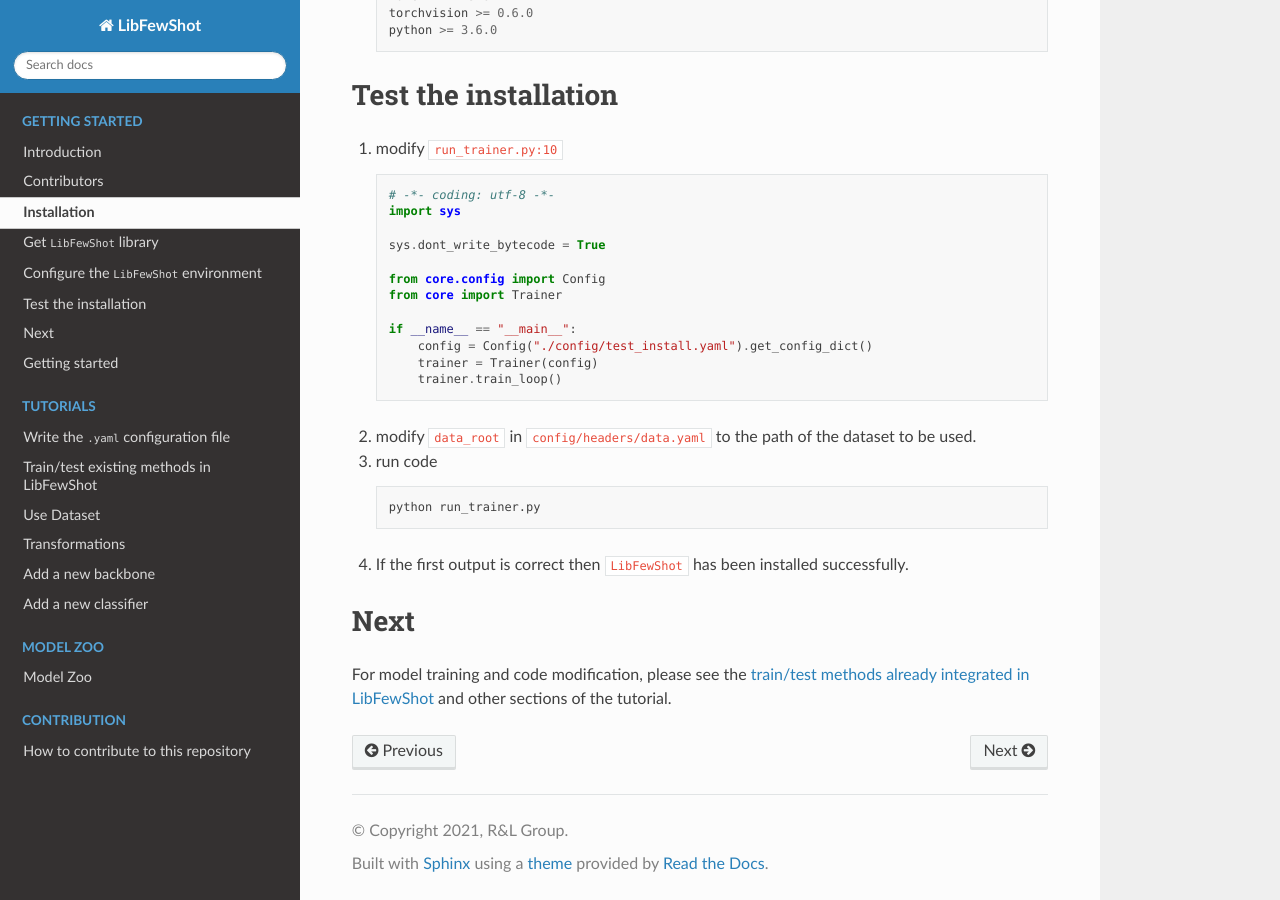
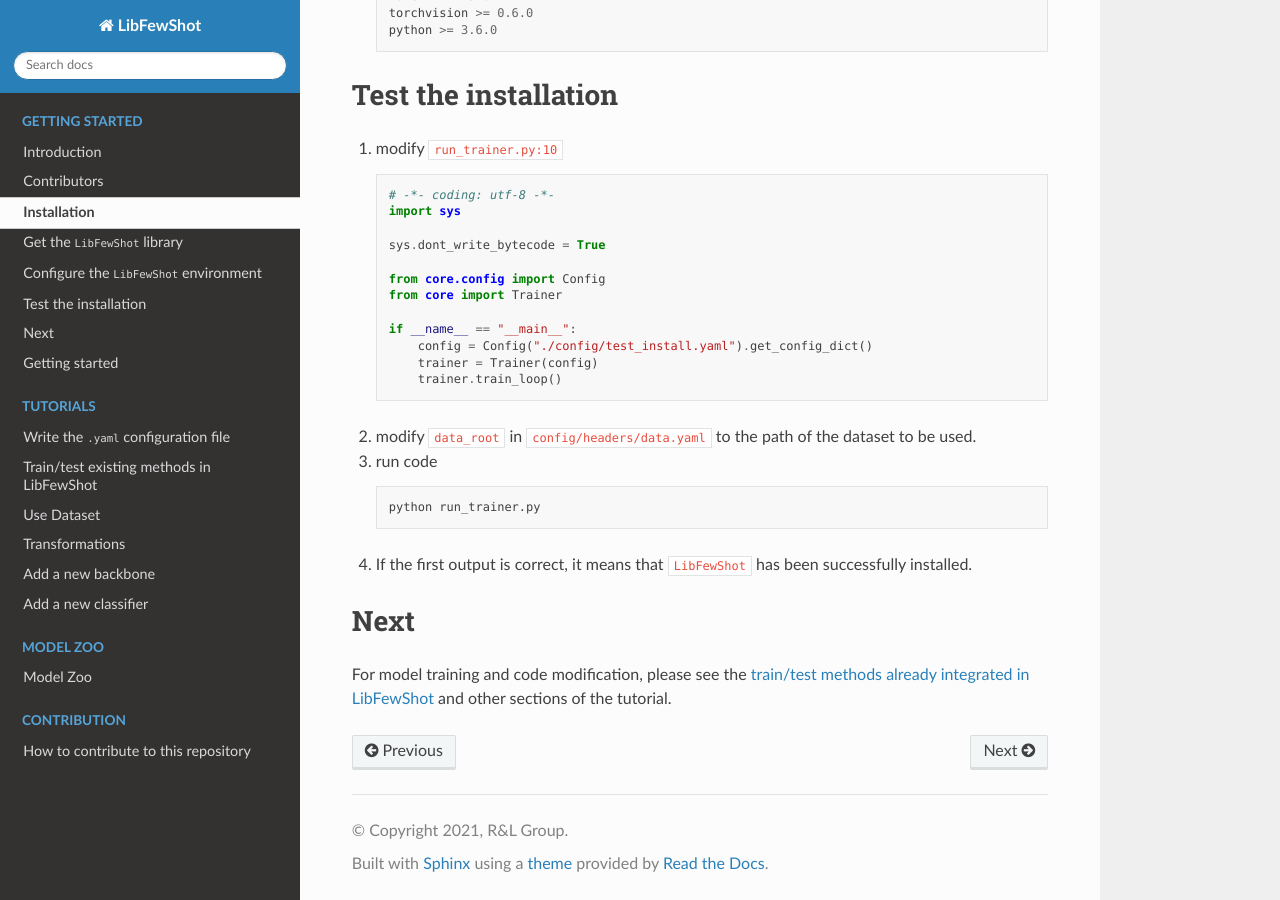
Before and after one commit to RL-VIG/LibFewShot, a Sphinx documentation site: the page built from docs/install.md, in a window 1280 px wide and 900 px high, scrolled down 929 px. Built offline with Sphinx 7.4.7 and the Read the Docs theme 2.0.0, drawn with Linux system fonts in a browser that asks for light colours.

Commit message:
Make a bit modifications

````diff
--- a/docs/install.md
+++ b/docs/install.md
@@ -2,7 +2,7 @@
 
 This section provides a tutorial on building a working environment for `LibFewShot` from scratch.
 
-## Get `LibFewShot` library
+## Get the `LibFewShot` library
 
 Use the following command to get `LibFewShot`:
 
@@ -62,7 +62,7 @@
    ```shell
    python run_trainer.py
    ```
-4. If the first output is correct then `LibFewShot` has been installed successfully.
+4. If the first output is correct, it means that `LibFewShot` has been successfully installed.
 
 ## Next
 
````
